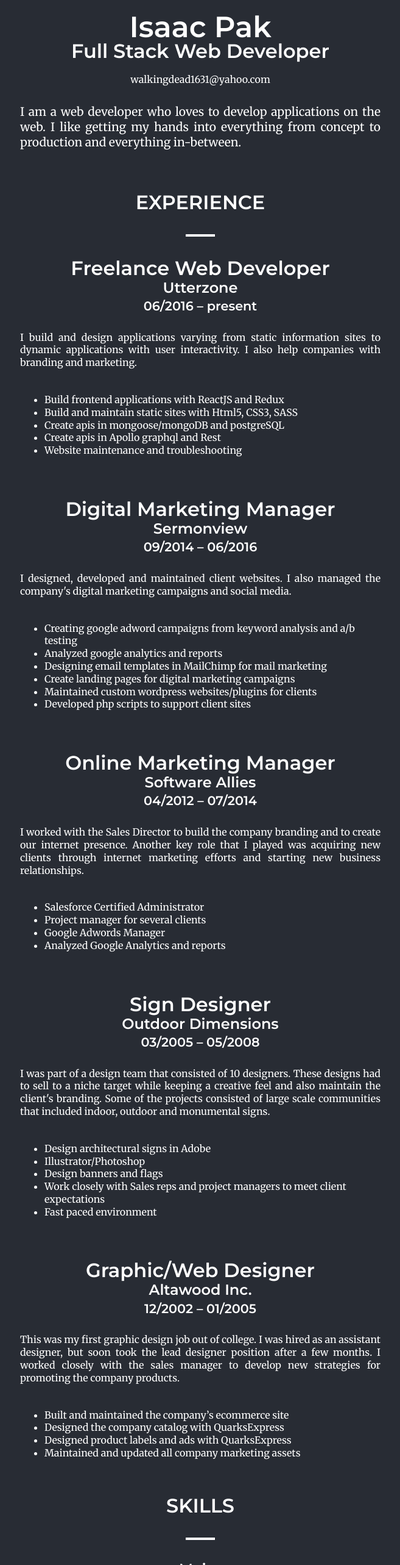
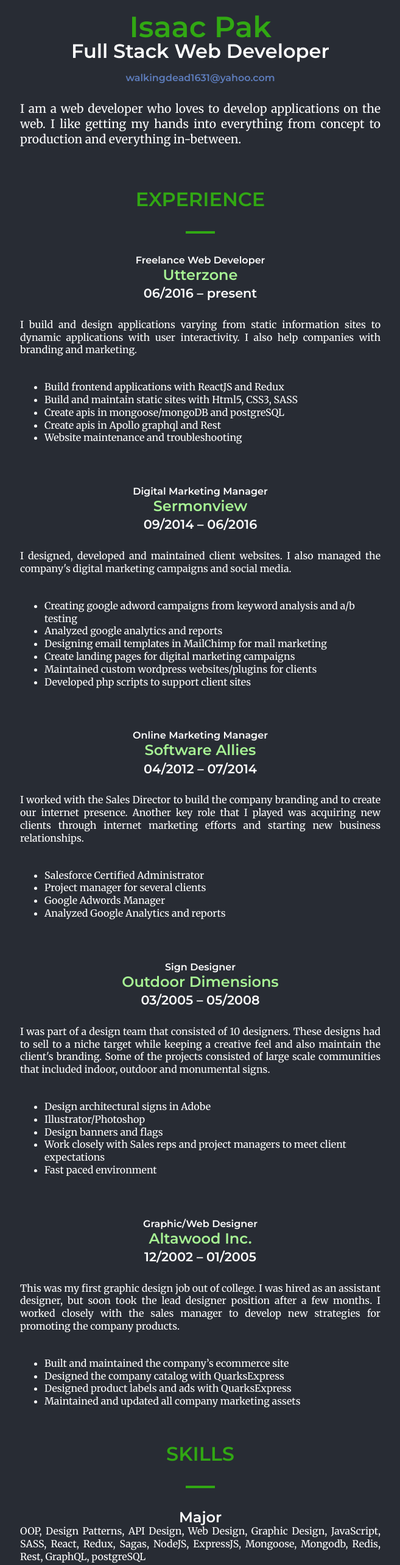
Before and after one commit to pak11273/portfolio, a React (Create React App) app: page /cv in a window 1280 px wide. Shown: the part 20-2586 px from the top of the page at 61% size, without its empty margins (311-968 px from the left). Built offline with nearby package versions, Linux system fonts and the light colour scheme.

Commit message:
cv updated

```diff
--- a/src/App.js
+++ b/src/App.js
@@ -39,7 +39,7 @@ function App() {
               cy="255.423"
               fill="none"
               stroke="#fffffa"
-              stroke-width="1.058"
+              strokeWidth="1.058"
               r="10.41"
             />
             <path
--- a/src/assets/scss/components/_index.scss
+++ b/src/assets/scss/components/_index.scss
@@ -1,5 +1,5 @@
 .pin {
-  background-color: $white;
+  background-color: $brand-1000;
   height: 4px;
   margin: 36px auto;
   width: 3rem;
--- a/src/assets/scss/pages/_cv.scss
+++ b/src/assets/scss/pages/_cv.scss
@@ -1,42 +1,51 @@
 #cv-mast {
-  text-align: center;
+  -webkit-box-direction: normal;
   -webkit-box-orient: vertical;
-  -webkit-box-direction: normal;
   flex-direction: column;
   margin-top: 40px;
-  p {
+  text-align: center;
+  h4 {
+    color: $brand-1000;
+  }
+  a {
     margin-top: 20px;
     text-align: center;
   }
 }
 
 .categories {
+  color: $brand-1000;
+  font-size: 2rem;
   margin-top: 30px;
   @include uppercase;
-  font-size: 2rem;
 }
 
 .cv__company {
+  color: $brand-400;
   font-family: $base-font-family;
   font-size: 1.5rem;
   text-align: center !important;
 }
 
 .cv__date {
+  font-size: 1.3rem;
   margin-top: 5px;
-  font-size: 1.3rem;
 }
 
 .cv__section {
   margin-top: 30px;
   ul {
+    list-style-type: disc;
     margin: 40px;
-    list-style-type: disc;
     text-align: left;
   }
   p {
     text-align: justify;
   }
+}
+
+.cv_section__title {
+  font-size: 1rem;
 }
 
 .cv__section:nth-child(2) {
@@ -81,21 +90,21 @@
   }
 }
 .cv__section__skills__organizations {
-  margin-top: 60px;
+  margin-top: 40px;
   ul {
+    -webkit-box-pack: center;
+    display: -webkit-box;
+    display: flex;
+    justify-content: center;
+    margin-bottom: 300px;
     margin-top: 20px;
-    margin-bottom: 300px;
-    display: -webkit-box;
-    -webkit-box-pack: center;
-    justify-content: center;
-    display: flex;
     li:first-child {
+      list-style-type: none;
       margin-left: -9px;
-      list-style-type: none;
     }
     li {
+      list-style-type: disc;
       margin-left: 30px;
-      list-style-type: disc;
     }
   }
 }
--- a/src/pages/cv.js
+++ b/src/pages/cv.js
@@ -6,7 +6,7 @@ const CV = () => {
       <section id="cv-mast" className="row center-xs">
         <h4>Isaac Pak</h4>
         <h6>Full Stack Web Developer</h6>
-        <p>walkingdead1631@yahoo.com</p>
+        <a href="mailto:walkingdead1631@gmail.com">walkingdead1631@yahoo.com</a>
       </section>
       <section className="cv__section row center-xs">
         <p className="col-xs-8 col-md-6">
@@ -19,7 +19,7 @@ const CV = () => {
         <div className="col-md-6 col-xs-8">
           <h5 className="categories">Experience</h5>
           <div className="pin" />
-          <h6>Freelance Web Developer</h6>
+          <h6 className="cv_section__title">Freelance Web Developer</h6>
           <p className="cv__company">Utterzone </p>
           <h6 className="cv__date">06/2016 – present</h6>
           <p className="cv__section__copy">
@@ -38,7 +38,7 @@ const CV = () => {
       </section>
       <section className="cv__section row center-xs">
         <div className="col-md-6 col-xs-8">
-          <h6>Digital Marketing Manager</h6>
+          <h6 className="cv_section__title">Digital Marketing Manager</h6>
           <p className="cv__company">Sermonview </p>
           <h6 className="cv__date">09/2014 – 06/2016</h6>
           <p className="cv__section__copy">
@@ -60,7 +60,7 @@ const CV = () => {
       </section>
       <section className="cv__section row center-xs">
         <div className="col-md-6 col-xs-8">
-          <h6>Online Marketing Manager</h6>
+          <h6 className="cv_section__title">Online Marketing Manager</h6>
           <p className="cv__company">Software Allies</p>
           <h6 className="cv__date">04/2012 – 07/2014</h6>
           <p className="cv__section__copy">
@@ -79,7 +79,7 @@ const CV = () => {
       </section>
       <section className="cv__section row center-xs">
         <div className="col-md-6 col-xs-8">
-          <h6>Sign Designer</h6>
+          <h6 className="cv_section__title">Sign Designer</h6>
           <p className="cv__company">Outdoor Dimensions</p>
           <h6 className="cv__date">03/2005 – 05/2008</h6>
           <p className="cv__section__copy">
@@ -103,7 +103,7 @@ const CV = () => {
       </section>
       <section className="cv__section row center-xs">
         <div className="col-md-6 col-xs-8">
-          <h6>Graphic/Web Designer</h6>
+          <h6 className="cv_section__title">Graphic/Web Designer</h6>
           <p className="cv__company">Altawood Inc.</p>
           <h6 className="cv__date">12/2002 – 01/2005</h6>
           <p className="cv__section__copy">
@@ -126,12 +126,12 @@ const CV = () => {
           <div className="pin" />
           <h6>Major</h6>
           <p>
-            javascript, html5, css3, react, redux, sagas, nodejs, express,
-            mongoose, mongodb, redis, web design, graphic design, rest, graphql,
-            mysql
+            OOP, Design Patterns, API Design, Web Design, Graphic Design,
+            JavaScript, SASS, React, Redux, Sagas, NodeJS, ExpressJS, Mongoose,
+            Mongodb, Redis, Rest, GraphQL, postgreSQL
           </p>
           <h6 className="cv__section__skills__minor ">Minor</h6>
-          <p>php, wordpress, java, spring, python, postgres, dev ops</p>
+          <p>java, spring, php, wordpress, mysql, dev ops</p>
         </div>
       </section>
       <section className="cv__section cv__section__skills__major cv__section__education row center-xs">
```
